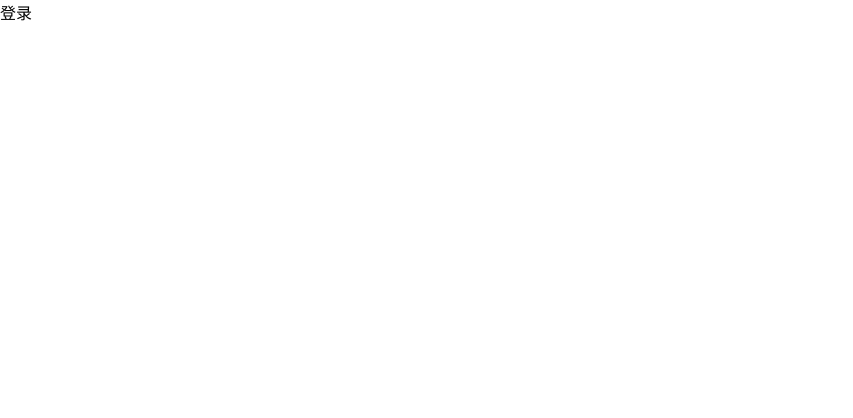
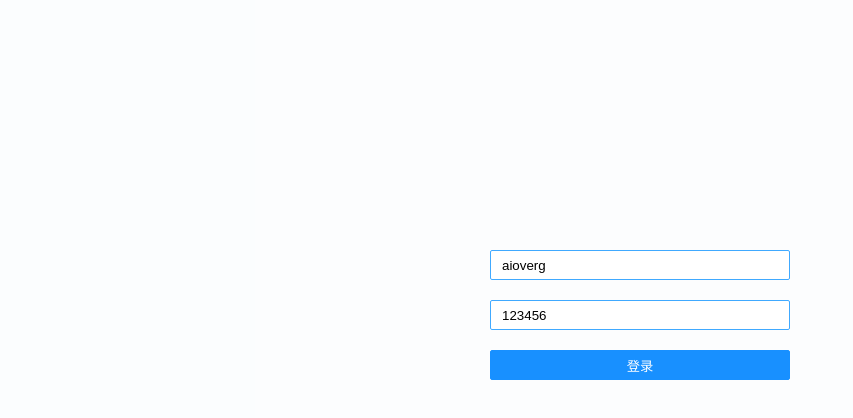
Before and after one commit to aioverg/react-frame, a React (Create React App) app: page /login in a window 1280 px wide. Shown: the top 418 px of the page, without its empty margins (0-853 px from the left). Built offline with nearby package versions, Linux system fonts and the light colour scheme.

Commit message:
add login and home

```diff
--- a/mock/module/login.js
+++ b/mock/module/login.js
@@ -5,8 +5,7 @@ module.exports = {
       return res.json({
         status: 'ok',
         code: 0,
-        token: "123456",
-        data: {id: 1,username: 'aioverg',}
+        data: {id: 1,username: 'aioverg', token: 'aioverg'}
       })
     } else {
       return res.status(403).json({
--- a/package.json
+++ b/package.json
@@ -17,6 +17,7 @@
     "react-router-dom": "^5.3.0",
     "react-scripts": "4.0.3",
     "source-map-explorer": "^2.5.2",
+    "styled-components": "^5.3.1",
     "typescript": "^4.4.3",
     "web-vitals": "^1.1.2"
   },
--- a/public/index.html
+++ b/public/index.html
@@ -1,5 +1,5 @@
 <!DOCTYPE html>
-<html lang="en">
+<html lang="en" style="height: 100%; width: 100%;">
   <head>
     <meta charset="utf-8" />
     <link rel="icon" href="%PUBLIC_URL%/favicon.ico" />
@@ -26,9 +26,9 @@
     -->
     <title>React App</title>
   </head>
-  <body>
+  <body style="height: 100%; width: 100%;">
     <noscript>You need to enable JavaScript to run this app.</noscript>
-    <div id="root"></div>
+    <div id="root" style="height: 100%; width: 100%;"></div>
     <!--
       This HTML file is a template.
       If you open it directly in the browser, you will see an empty page.
--- a/src/index.css
+++ b/src/index.css
@@ -6,8 +6,27 @@ body {
   -webkit-font-smoothing: antialiased;
   -moz-osx-font-smoothing: grayscale;
 }
+* {
+  box-sizing: border-box
+}
 
 code {
   font-family: source-code-pro, Menlo, Monaco, Consolas, 'Courier New',
     monospace;
 }
+input {
+  outline: none;
+  height: 30px;
+  border: 1px solid #40a9ff;
+  border-radius: 2px;
+  padding: 0 11px;
+}
+button {
+  height: 30px;
+  background: #1890ff;
+  border: 1px solid #1890ff;
+  border-radius: 2px;
+  padding: 0 15px;
+  cursor: pointer;
+  color: #FFFFFF;
+}
--- a/src/utils/cookie.ts
+++ b/src/utils/cookie.ts
@@ -27,7 +27,10 @@ export function setCookie(name: string, value: any, extime: number = 1440, domai
   document.cookie = name + "=" + value + ";" + expires + ";path=/" + (domain ? ";domain=" + domain : "");
 }
 
-// 删除cookie
-export function clearCookie(cname: any) {
-  setCookie(cname, "", -1, "")
+/**
+ *
+ * @param name 删除 cookie
+ */
+export function delCookie(name: string) {
+  setCookie(name, "", -1, "")
 }
--- /dev/null
+++ b/src/views/components/Button/index.tsx
@@ -0,0 +1,19 @@
+import React from "react"
+import styled from 'styled-components'
+
+const ButtonCss = styled.button`
+
+`
+interface ButtonProps {
+  children?: any,
+  onClick: Function,
+  style?: object
+}
+function Button(props: ButtonProps) {
+  return <ButtonCss
+    onClick={props.onClick}
+    style={props.style || {}}
+  >{props.children}</ButtonCss>
+}
+
+export default Button
--- /dev/null
+++ b/src/views/components/Input/index.tsx
@@ -0,0 +1,27 @@
+import React, { useState } from "react"
+import styled from 'styled-components'
+
+const InputCss = styled.input`
+
+`
+interface InputProps {
+  defaultValue: number | string,
+  onChange?: Function,
+  style?: object
+  placeholder?: string,
+}
+function Input(props: InputProps) {
+  const [value, setValue] = useState(props.defaultValue)
+  const onChange = (e: any) => {
+    setValue(e.target.value)
+    props.onChange && props.onChange(e)
+  }
+  return <InputCss
+    value={value}
+    onChange={onChange}
+    style={props.style || {}}
+    placeholder={props.placeholder || ''}
+  />
+}
+
+export default Input
--- a/src/views/home/index.tsx
+++ b/src/views/home/index.tsx
@@ -1,17 +1,33 @@
 import React, { useEffect } from "react"
 import { withRouter } from 'react-router-dom'
-import {getCookie} from '@src/utils/cookie'
+import styled from 'styled-components'
+import {getCookie, delCookie} from '@src/utils/cookie'
 
-function Home({...props}){
-  useEffect(() => { // 如果没有登录, 去到登录页
+
+const HomeCss = styled.div`
+  width: 100%;
+  height: 100%;
+`
+interface HomeProps {
+  history: any
+}
+function Home(props:HomeProps){
+   // 如果没有登录, 去到登录页
+  useEffect(() => {
     if(!getCookie('token')){
       props.history.push('/login')
     }
   })
+
+  // 退出登录
+  const logout = () => {
+    delCookie('token')
+    props.history.push('/login')
+  }
   return (
-    <>
-    <div>首页</div>
-    </>
+    <HomeCss>
+      <div onClick={logout}>退出登录</div>
+    </HomeCss>
   )
 }
 
--- a/src/views/login/index.tsx
+++ b/src/views/login/index.tsx
@@ -1,18 +1,63 @@
-import React from "react"
+import React, { useEffect, useState } from "react"
+import { withRouter } from 'react-router-dom'
+import styled from 'styled-components'
 import axios from 'axios';
+import { setCookie, getCookie } from '@src/utils/cookie'
+import Input from "../components/Input";
+import Button from "../components/Button";
 
-function Login(){
+const LoginCss = styled.div`
+  width: 100%;
+  height: 100%;
+  display: flex;
+  align-items: center;
+  justify-content: center;
+  background: rgba(243,248,251,.3);
+
+  & > div{
+    width: 300px;
+    height: 300px;
+    /* background: pink; */
+    display: flex;
+    flex-direction: column;
+  }
+`
+
+function Login({ ...props }) {
+  const [form, setForm] = useState({ username: 'aioverg', password: '123456' })
+
+  // 已登录直接跳转首页
+  useEffect(() => {
+    if (getCookie('token')) {
+      props.history.push('/home')
+    }
+  })
+
+  // 登陆
   const login = () => {
     axios({
       method: 'post',
       url: '/api/login',
       data: { username: 'aioverg', password: 123456 }
-    }).then(function (response) {
-    }).catch(error => console.log('error', error))
+    }).then((res: any) => {
+      setCookie('token', res.data.data.token)
+      props.history.push('/home')
+    })
+  }
+
+  // 监听输入
+  const onChange = (key: string, e: any) => {
+    setForm({ ...form, ...{ [key]: e.target.value } })
   }
   return (
-    <div onClick={login}>登录</div>
+    <LoginCss>
+      <div>
+        <Input defaultValue={form.username} onChange={(e: any) => onChange('username', e)} placeholder='请输入账号' />
+        <Input defaultValue={form.password} onChange={(e: any) => onChange('password', e)} placeholder='请输入密码' style={{margin: '20px 0'}} />
+        <Button onClick={login}>登录</Button>
+      </div>
+    </LoginCss>
   )
 }
 
-export default Login
+export default withRouter(Login)
--- /dev/null
+++ b/types/styled-components.d.ts
@@ -0,0 +1 @@
+declare module 'styled-components'
```
Also changed, not shown: 1 other file (tests, documents, lock files or other folders).
